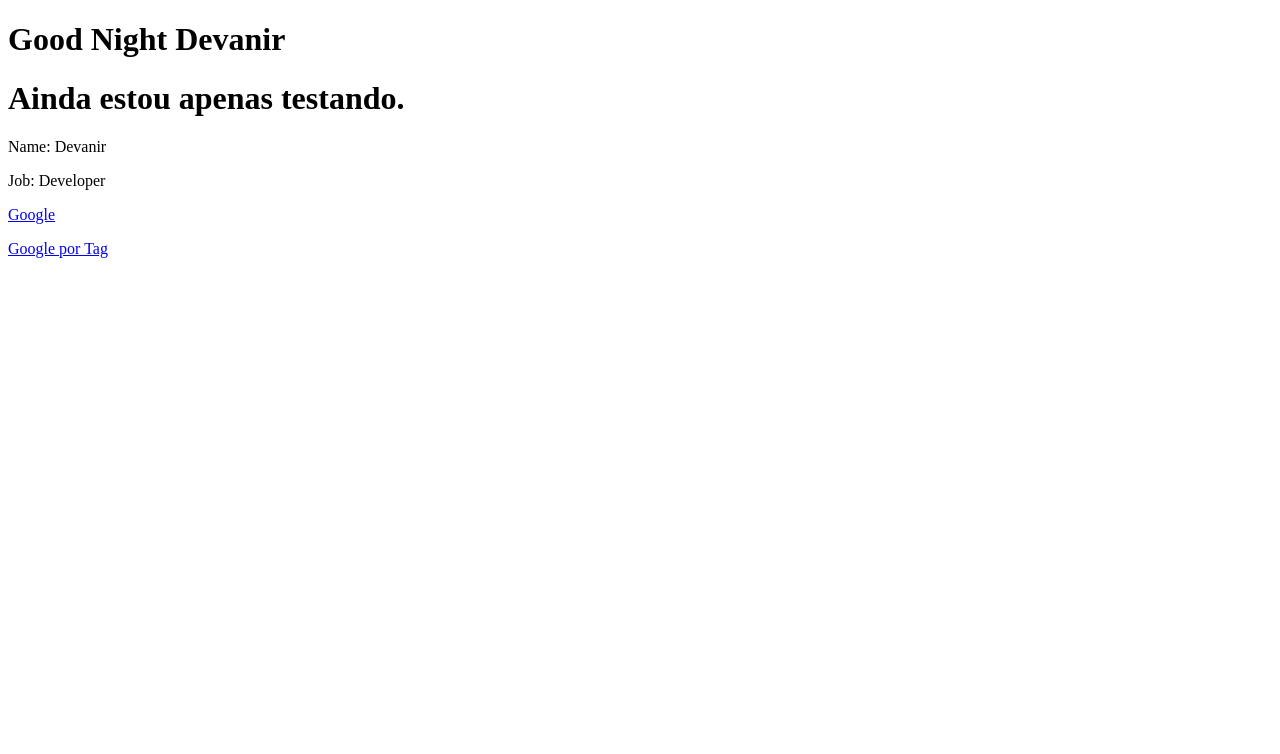
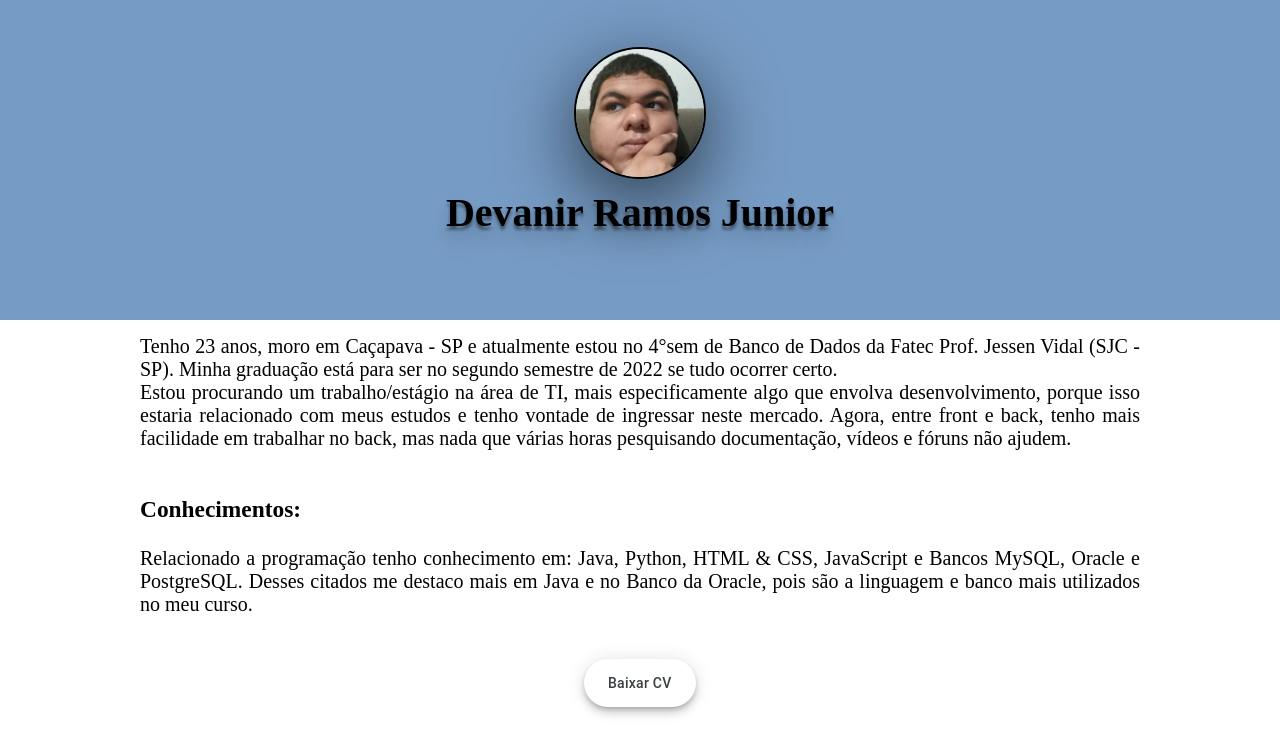
Before and after one commit to De472/de472.github.io, a plain HTML site: page devanir-ramos-junior/index.html in a window 1280 px wide. Drawn offline with nearby package versions, Linux system fonts and the light colour scheme.

Commit message:
Site básico feito

```diff
--- a/devanir-ramos-junior/app.js
+++ b/devanir-ramos-junior/app.js
@@ -9,6 +9,9 @@ new Vue({
   methods: {
     greet: function(time){
       return 'Good ' + time + ' ' + this.name;
+    },
+    clickTest: function(event){
+      console.log(event);
     }
   }
 });
--- a/devanir-ramos-junior/index.html
+++ b/devanir-ramos-junior/index.html
@@ -3,10 +3,38 @@
   <head>
     <meta charset="utf-8">
     <title>Devanir Ramos Junior</title>
-    <link href="styles.css" rel="stylesheet"/>
+    <link href="style.css" rel="stylesheet"/>
     <script src="https://cdn.jsdelivr.net/npm/vue@2/dist/vue.js"></script>
+    <script type="text/javascript" src="https://livejs.com/live.js"></script>
   </head>
   <body>
+    <header>
+      <div class="header-bg"></div><br>
+      <img class="my-pic" src="/imgs/devanir.jpeg" width="80px" alt="Circle image"/><br>
+      <div class="header-text"><b>Devanir Ramos Junior</b></div>
+    </header>
+    <br><br><br><br>
+    <div class="main-text">
+      <h3>Sobre mim:</h3>
+      <p>Tenho 23 anos, moro em Caçapava - SP e atualmente estou no 4°sem de Banco de Dados da Fatec Prof. Jessen Vidal (SJC - SP).
+        Minha graduação está para ser no segundo semestre de 2022 se tudo ocorrer certo.<br>
+        Estou procurando um trabalho/estágio na área de TI, mais especificamente algo que envolva desenvolvimento, porque isso
+        estaria relacionado com meus estudos e tenho vontade de ingressar neste mercado. Agora, entre front e back, tenho mais
+        facilidade em trabalhar no back, mas nada que várias horas pesquisando documentação, vídeos e fóruns não ajudem.<br><br>
+      </p>
+      <h3>Conhecimentos:</h3>
+      <p>Relacionado a programação tenho conhecimento em: Java, Python, HTML & CSS, JavaScript e Bancos MySQL, Oracle e PostgreSQL.
+        Desses citados me destaco mais em Java e no Banco da Oracle, pois são a linguagem e banco mais utilizados no meu curso.<br><br>
+      </p>
+    </div>
+
+    <div style="text-align: center">
+      <form method="get" action="/files/CV-Devanir.pdf">
+        <button class="button" onclick="this.blur()">Baixar CV</button>
+      </form>
+    </div>
+    <br><br>
+    <!--
     <div id="vue-app">
       <h1>{{greet('Night')}}</h1>
       <h1>Ainda estou apenas testando.</h1>
@@ -14,8 +42,12 @@
       <p>Job: {{job}}</p>
       <a v-bind:href="site"> Google</a>
       <p v-html="siteTag"></p>
+
+      <button @click="clickTest">Abra console</button>
     </div>
 
+      <br>
+    -->
     <script src="app.js"></script>
   </body>
 </html>
--- a/devanir-ramos-junior/style.css
+++ b/devanir-ramos-junior/style.css
@@ -0,0 +1,93 @@
+.my-pic {
+  width: 10%;
+  border-radius: 50%;
+  border: 2px solid #000000;
+  position: relative;
+  margin: 0 auto;
+  box-shadow: rgba(0, 0, 0, 0.56) 0px 22px 70px 4px;
+}
+
+.header-bg {
+  background-color: #769BC4 ;
+  position: absolute;
+  width: 100%;
+  height: 40%;
+}
+
+.header-text {
+  text-align: center;
+  position: absolute;
+  width: 100%;
+  text-shadow: 0px 4px 3px rgba(0,0,0,0.4),
+             0px 8px 13px rgba(0,0,0,0.1),
+             0px 18px 23px rgba(0,0,0,0.1);
+}
+
+header {
+  text-align: center;
+  font-size: 40px
+}
+
+body {
+  margin: 0;
+}
+
+
+.main-text {
+  word-wrap: break-word;
+  text-align: justify;
+  width: 1000px;
+  margin: 0 auto;
+  font-size: 20px
+}
+
+.button {
+  align-items: center;
+  appearance: none;
+  background-color: #fff;
+  border-radius: 24px;
+  border-style: none;
+  box-shadow: rgba(0, 0, 0, .2) 0 3px 5px -1px,rgba(0, 0, 0, .14) 0 6px 10px 0,rgba(0, 0, 0, .12) 0 1px 18px 0;
+  box-sizing: border-box;
+  color: #3c4043;
+  cursor: pointer;
+  display: inline-flex;
+  fill: currentcolor;
+  font-family: "Google Sans",Roboto,Arial,sans-serif;
+  font-size: 14px;
+  font-weight: 500;
+  height: 48px;
+  justify-content: center;
+  letter-spacing: .25px;
+  line-height: normal;
+  max-width: 100%;
+  overflow: visible;
+  padding: 2px 24px;
+  position: relative;
+  text-align: center;
+  text-transform: none;
+  transition: box-shadow 280ms cubic-bezier(.4, 0, .2, 1),opacity 15ms linear 30ms,transform 270ms cubic-bezier(0, 0, .2, 1) 0ms;
+  user-select: none;
+  -webkit-user-select: none;
+  touch-action: manipulation;
+  width: auto;
+  will-change: transform,opacity;
+  z-index: 0;
+}
+
+.button:hover {
+  background: #F6F9FE;
+  color: #174ea6;
+}
+
+.button:active {
+  box-shadow: 0 4px 4px 0 rgb(60 64 67 / 30%), 0 8px 12px 6px rgb(60 64 67 / 15%);
+  outline: none;
+  transform: scale(1.2);
+}
+
+.button:focus {
+  outline: none;
+  border: 2px solid #4285f4;
+  transform: scale(1.3);
+}
```
Also changed, not shown: devanir-ramos-junior/imgs/code-bg.jpg (added), devanir-ramos-junior/imgs/devanir.jpeg (added), 1 other file.
